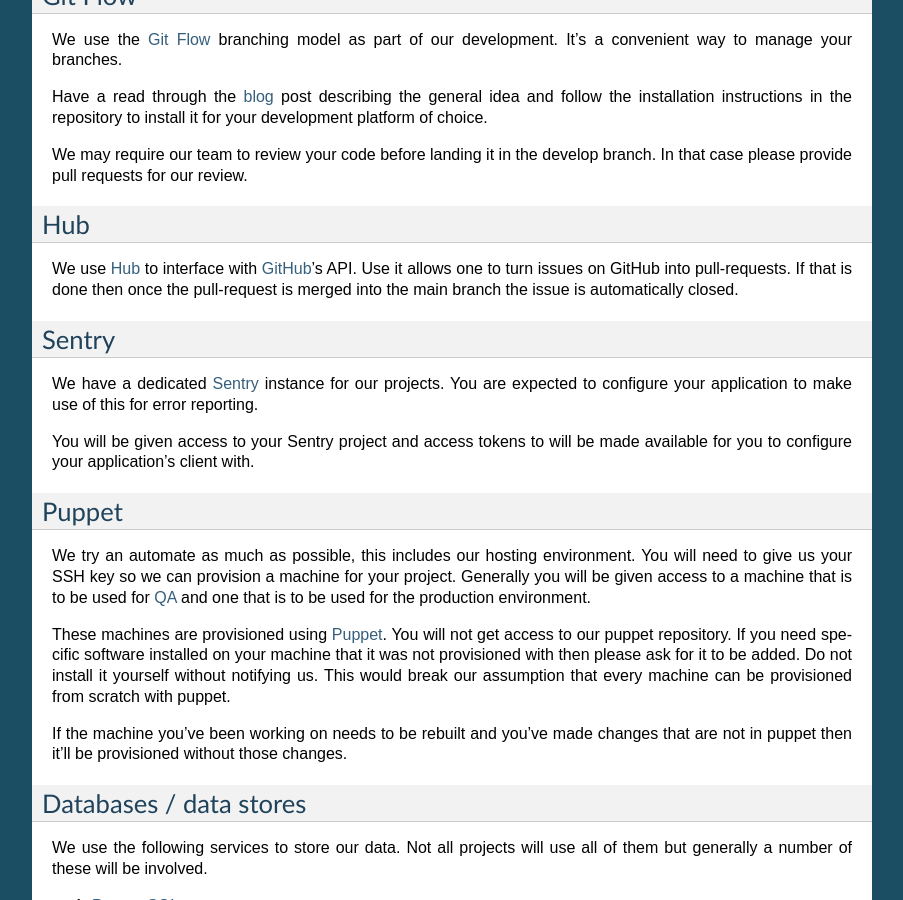
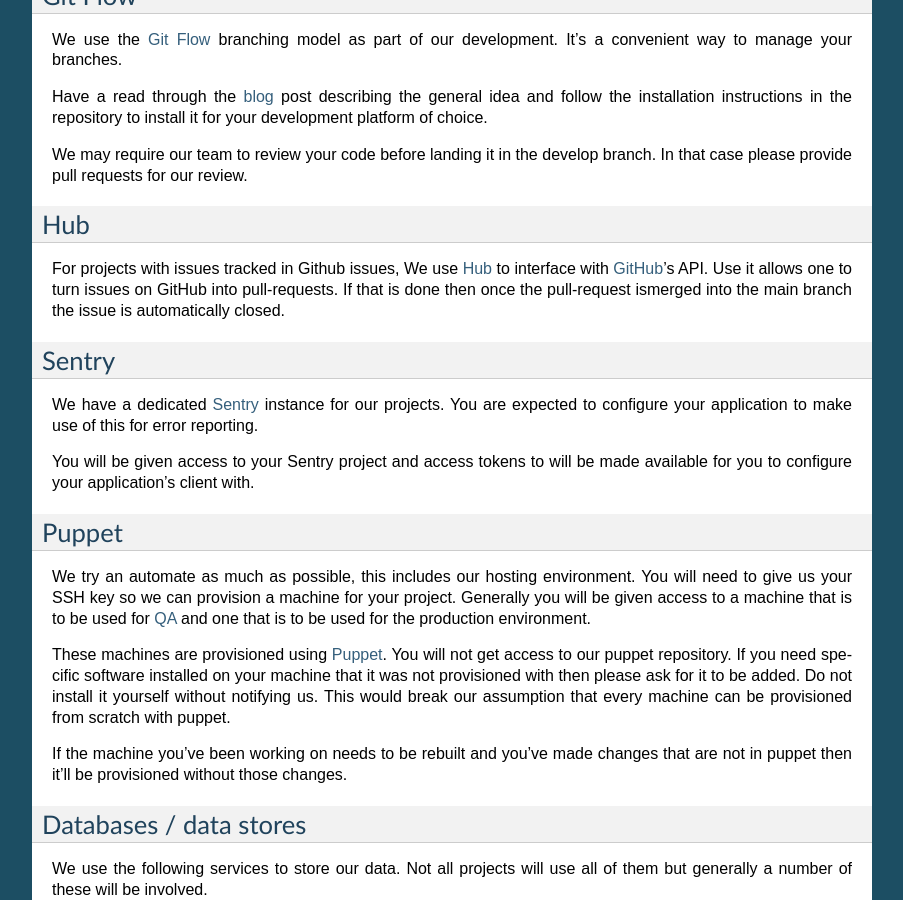
Before and after one commit to praekeltfoundation/ways-of-working, a Sphinx documentation site: the page built from docs/tools.rst, in a window 1280 px wide and 900 px high, scrolled down 747 px. Shown: the whole window, without its empty margins (198-1101 px from the left). Built offline with Sphinx 7.4.7, drawn with Linux system fonts in a browser that asks for light colours.

Commit message:
Clarify Hub relevance

```diff
--- a/docs/tools.rst
+++ b/docs/tools.rst
@@ -56,9 +56,10 @@
 Hub
 ---
 
-We use Hub_ to interface with GitHub_'s API. Use it allows one to turn issues
-on GitHub into pull-requests. If that is done then once the pull-request is
-merged into the main branch the issue is automatically closed.
+For projects with issues tracked in Github issues, We use Hub_ to interface
+with GitHub_'s API. Use it allows one to turn issues on GitHub into
+pull-requests. If that is done then once the pull-request ismerged into
+the main branch the issue is automatically closed.
 
 Sentry
 ------
```
